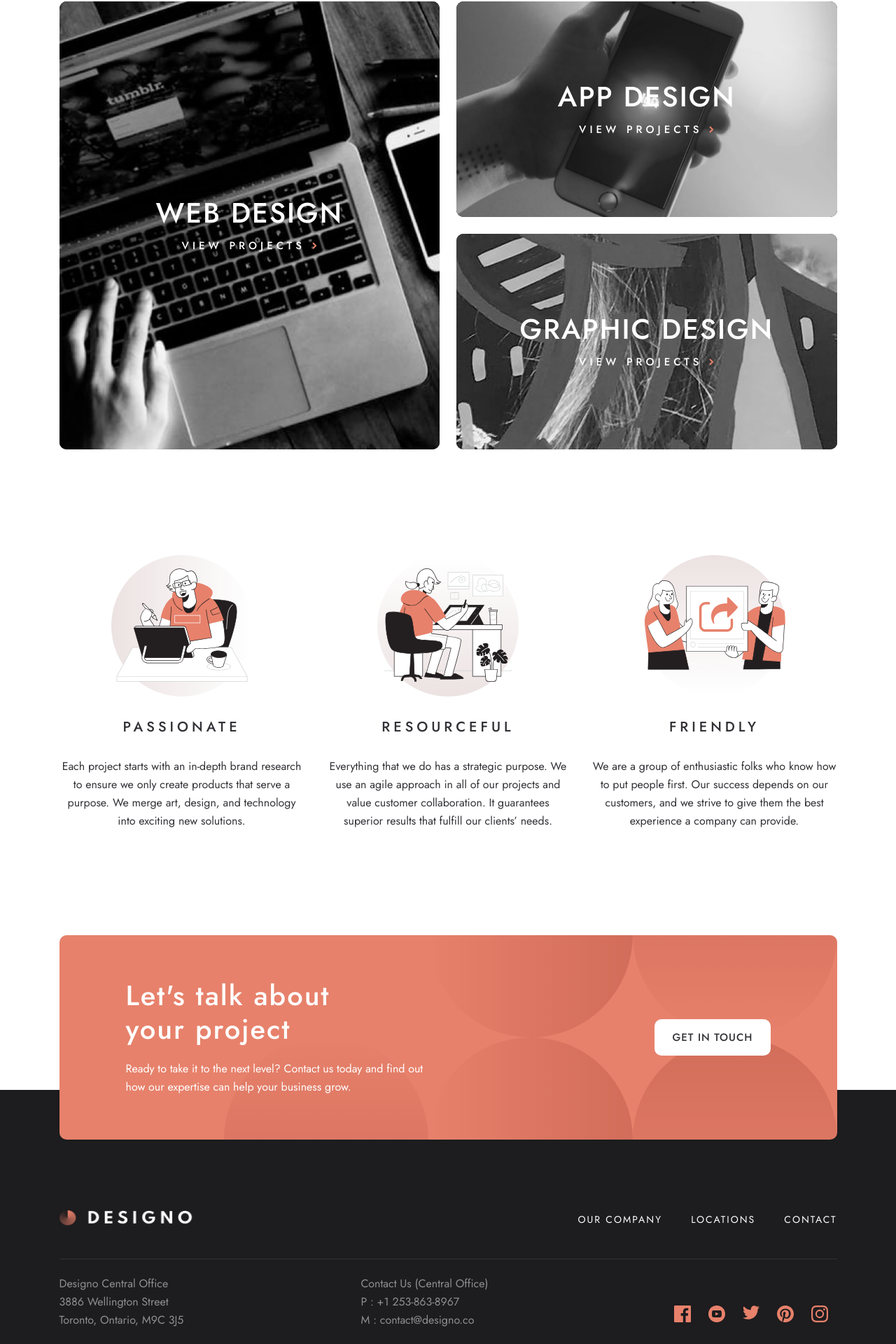
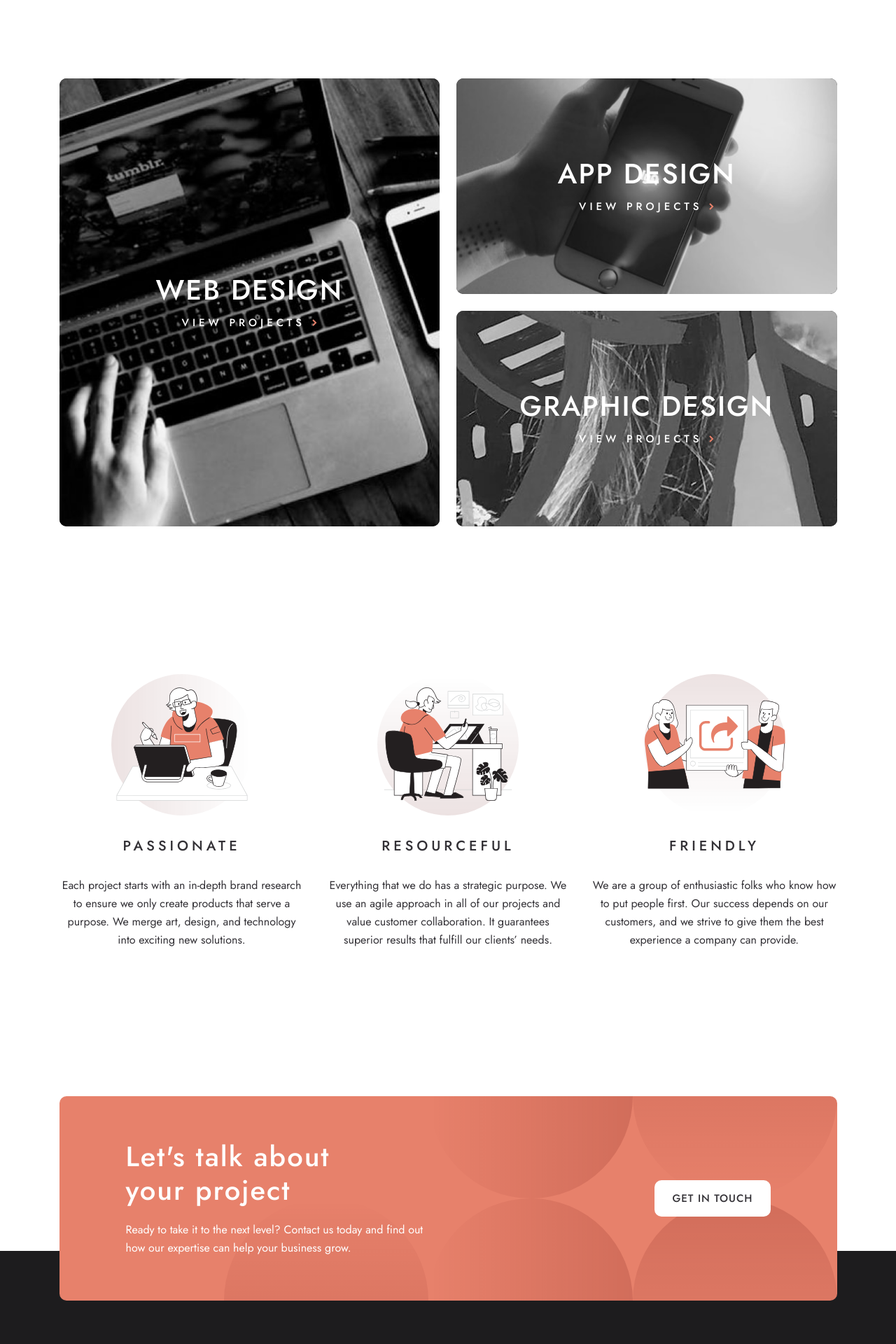
Before and after one commit to qjerap/designo, a React (Create React App) app: page / in a window 1280 px wide. Shown: the part 843-2763 px from the top of the page at 70% size. Built offline with nearby package versions, Linux system fonts and the light colour scheme.

Commit message:
fixing marging on components

```diff
--- a/src/components/Footer/footer.scss
+++ b/src/components/Footer/footer.scss
@@ -4,7 +4,7 @@
   &__container {
     width: 100%;
     min-height: 61.3rem;
-    margin-top: 5rem;
+    margin-top: 16rem;
     background: linear-gradient(
       to bottom,
       var(--colorWhite) 36%,
--- a/src/components/LinksGrid/linksgrid.scss
+++ b/src/components/LinksGrid/linksgrid.scss
@@ -1,7 +1,7 @@
 @import "../../styles/abstracts/mixins";
 
 .links-grid {
-  margin: 5rem 0;
+  margin: 16rem 0;
   height: 100%;
   width: 100%;
   display: grid;
@@ -13,6 +13,8 @@
 
   @include respond(tab-port) {
     grid-template-columns: 1fr;
+    margin: 12rem 0;
+
   }
 }
 
--- a/src/components/Locations/locations.scss
+++ b/src/components/Locations/locations.scss
@@ -4,11 +4,13 @@
   display: flex;
   justify-content: space-around;
   width: 100%;
-  margin: 6.4rem 0;
+  margin: 16rem 0;
 
   @include respond(tab-port) {
     flex-direction: column;
     align-items: center;
+    margin: 12rem 0;
+
   }
 
   &__card {
--- a/src/pages/About/info.scss
+++ b/src/pages/About/info.scss
@@ -8,9 +8,10 @@
   background-color: lighten($color: #ffad9b, $amount: 15%);
   border-radius: 1rem;
   overflow: hidden;
-  margin: 6.4rem 0;
+  margin: 16rem 0;
 
   @include respond(tab-port) {
+    margin: 12rem 0;
     height: 78.9rem;
   }
 
--- a/src/pages/Home/about.scss
+++ b/src/pages/Home/about.scss
@@ -4,10 +4,12 @@
   display: flex;
   justify-content: space-between;
   text-align: center;
-  margin: 10rem 0;
+  margin: 16rem 0;
 
   @include respond(tab-port) {
       flex-direction: column;
+      margin: 12rem 0;
+
   }
 
   &__card {
--- a/src/pages/Locations/findUs.scss
+++ b/src/pages/Locations/findUs.scss
@@ -7,7 +7,7 @@
   height: 32rem;
   display: flex;
   justify-content: space-between;
-  margin-bottom: 4rem;
+  margin-bottom: 3.2rem;
 
   @include respond(phone) {
     height: 710px;
```
Also changed, not shown: src/components/assets/bg-pattern-leaf.svg (renamed from starter-code/assets/shared/desktop/bg-pattern-leaf.svg), 1 other file (tests, documents, lock files or other folders).
